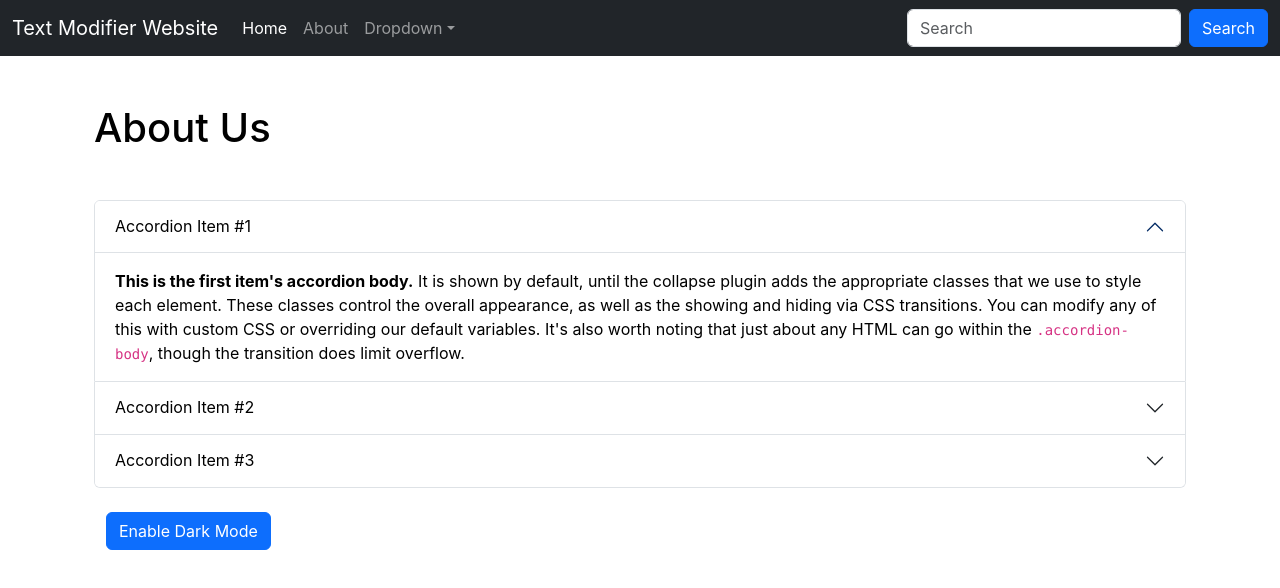
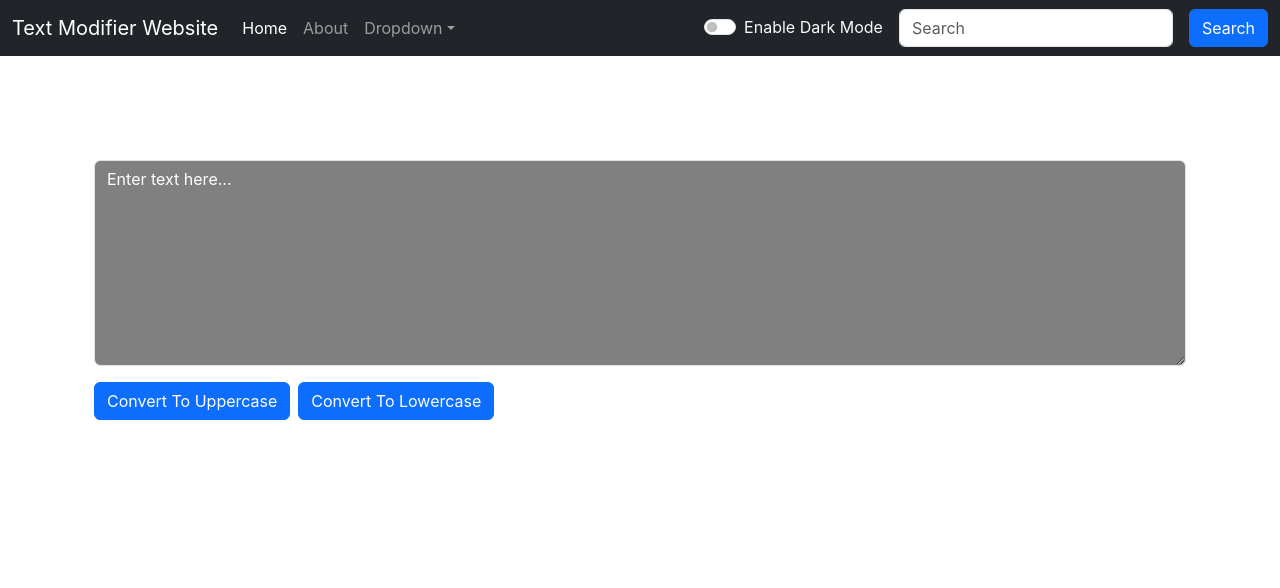
Before and after one commit to DhruvDhari/Learning_React, a React (Create React App) app in the folder my-app/: page / in a window 1280 px wide. Shown: the top 588 px of the page. Built offline with nearby package versions, Linux system fonts and the light colour scheme.

Commit message:
updated dark mode to next level

```diff
--- a/my-app/src/App.js
+++ b/my-app/src/App.js
@@ -1,18 +1,32 @@
 // import logo from './logo.svg';
 import './App.css';
-// import TextForm from './components/TextForm';
-import About from './components/About';
+import TextForm from './components/TextForm';
+// import About from './components/About';
 import Navbar from './components/Navbar';
+import React,{useState} from 'react'
+
+
 let aboutText="About";
 let name="Text Modifier Website";
 function App() {
+  const[mode,setMode]=useState("dark");
+
+  const toggleMode=()=>{
+    if(mode==='light'){
+      setMode('dark');
+      document.body.style.backgroundColor='#042743';
+    }else{
+      setMode('light');
+      document.body.style.backgroundColor='white';
+    }
+  }
+
   return (
     <>
-
-  <Navbar title={name} aboutText={aboutText} />
+  <Navbar title={name} aboutText={aboutText} mode={mode} toggleMode={toggleMode} />
   <div className="container my-5">
-  {/* <TextForm heading="Enter the text to Analyse"/> */}
-   <About/>
+  <TextForm heading="Enter the text to Analyse" mode={mode}/>
+   {/* <About/> */}
   </div>
 
     {/* <Navbar title='Capitalizer'/>
--- a/my-app/src/components/Navbar.js
+++ b/my-app/src/components/Navbar.js
@@ -54,7 +54,7 @@ import PropTypes from 'prop-types'
 export default function Navbar(props) {
   return (
     <div>
-      <nav className="navbar navbar-expand-lg navbar-dark bg-dark">
+      <nav className={`navbar navbar-expand-lg navbar-${props.mode} bg-${props.mode}`}>
   <div className="container-fluid">
     <a className="navbar-brand" href="/">{props.title}</a>
     <button className="navbar-toggler" type="button" data-bs-toggle="collapse" data-bs-target="#navbarSupportedContent" aria-controls="navbarSupportedContent" aria-expanded="false" aria-label="Toggle navigation">
@@ -81,8 +81,12 @@ export default function Navbar(props) {
         </li>
 
       </ul>
+      <div className={`form-check form-switch text-${props.mode==='light'?'dark':'light'}`}>
+  <input className="form-check-input" onClick={props.toggleMode} type="checkbox" role="switch" id="flexSwitchCheckDefault"/>
+  <label className="form-check-label " htmlFor="flexSwitchCheckDefault">Enable Dark Mode</label>
+</div>
       <form className="d-flex" role="search">
-        <input className="form-control me-2" type="search" placeholder="Search" aria-label="Search"/>
+        <input className="form-control mx-3" type="search" placeholder="Search" aria-label="Search"/>
         <button className="btn btn-primary" type="submit">Search</button>
       </form>
     </div>
--- a/my-app/src/components/TextForm.js
+++ b/my-app/src/components/TextForm.js
@@ -65,21 +65,21 @@ export default function TextForm(props) {
         }
   return (
      <>
-     <div className="container">
+     <div className="container" style={{color:props.mode==='dark'?'white':'black'}}>
+        <h1>{props.heading}</h1>
+        <div className="mb-3">
 
-        <div className="mb-3">
-        <label htmlFor="myBox" className="form-label">{props.heading}</label>
-        <textarea className="form-control" id="myBox" onChange={handleOnChange} value={text} rows="8"></textarea>
+        <textarea style={{backgroundColor:props.mode==='dark'?'grey':'white',color:props.mode==='dark'?'white':'black'}} className="form-control" id="myBox" onChange={handleOnChange} value={text} rows="8"></textarea>
       </div>
       <button className="btn btn-primary " onClick={handleUpClick} >Convert To Uppercase</button>
       <button className="btn btn-primary mx-2" onClick={handleUpClick2} >Convert To Lowercase</button>
     </div>
-    <div className="container my-3">
+    <div className="container my-3" style={{color:props.mode==='dark'?'white':'black'}}>
         <h1>Your Text Summary</h1>
         <p>{text.split(" ").length} words and {text.length} characters</p>
         <p>{0.008*(text.split(" ").length)} minutes it will take to read this..</p>
         <h2>Preview</h2>
-        <p>{text}</p>
+        <p>{text.length>0?text:"Enter text to Preview"}</p>
     </div>
 
      </>
```
